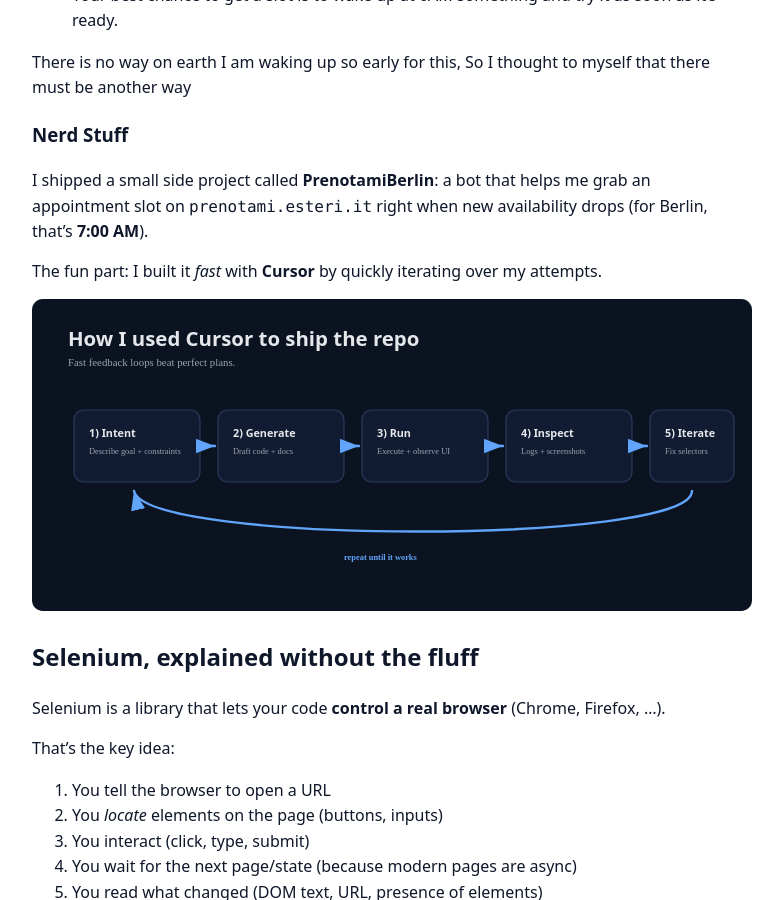
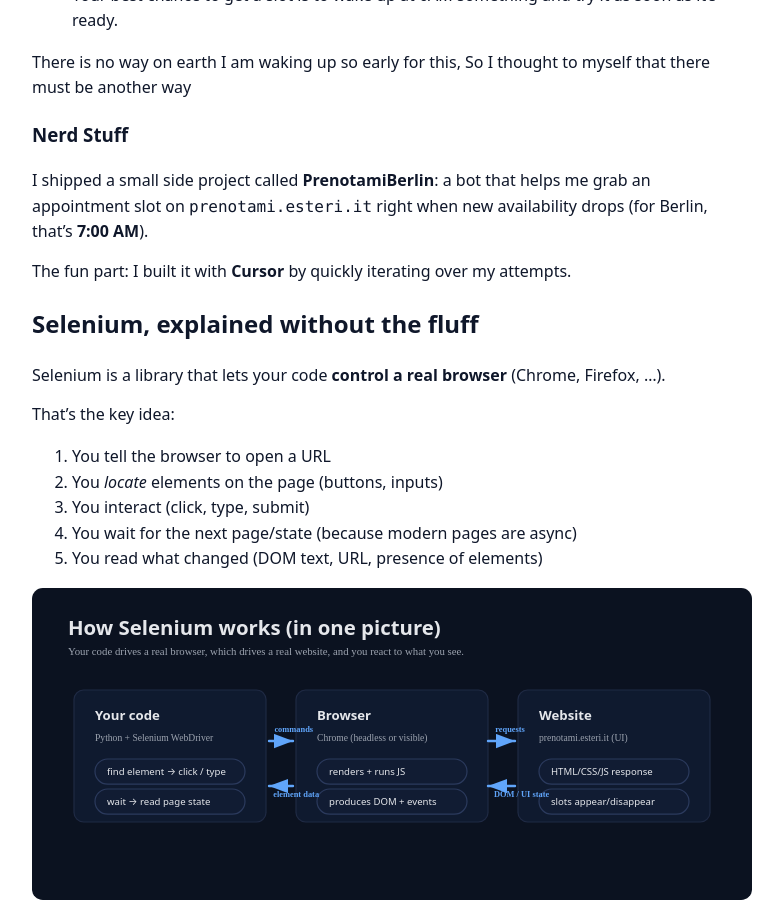
Before and after one commit to GianlucaVeschi/GianlucaVeschiBlog, a Jekyll site: the page built from _posts/2025-12-30-prenotami-berlin-with-cursor.md, in a window 1280 px wide and 900 px high, scrolled down 1687 px. Shown: the whole window, without its empty margins (248-1031 px from the left). Built offline with Jekyll 4.4.1, drawn with Linux system fonts in a browser that asks for light colours.

Commit message:
remove image

```diff
--- a/_posts/2025-12-30-prenotami-berlin-with-cursor.md
+++ b/_posts/2025-12-30-prenotami-berlin-with-cursor.md
@@ -38,9 +38,7 @@ There is no way on earth I am waking up so early for this, So I thought to mysel
 
  I shipped a small side project called **PrenotamiBerlin**: a bot that helps me grab an appointment slot on `prenotami.esteri.it` right when new availability drops (for Berlin, that’s **7:00 AM**).
 
-The fun part: I built it *fast* with **Cursor** by quickly iterating over my attempts.
-
-![Cursor-assisted workflow](/assets/posts/prenotami-berlin/cursor-workflow.svg)
+The fun part: I built it with **Cursor** by quickly iterating over my attempts.
 
 ## Selenium, explained without the fluff
 
```
